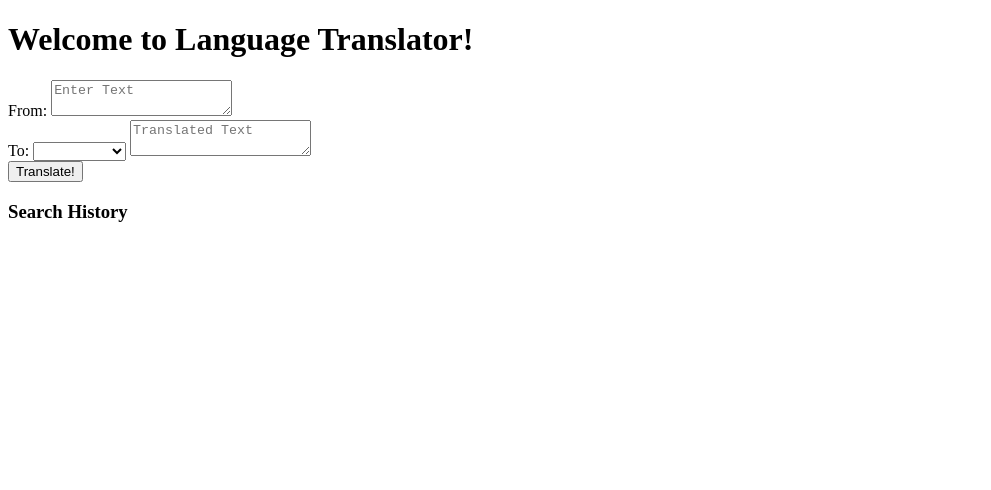
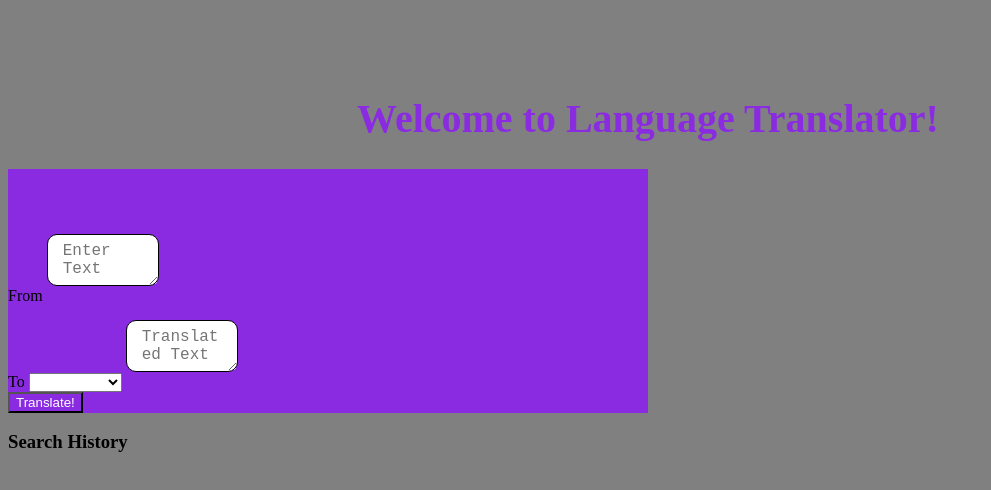
Before and after one commit to sariyarawaekklang/project-1, a plain HTML site: page index.html in a window 1280 px wide. Shown: the whole page, without its empty margins (0-991 px from the left). Drawn offline with Linux system fonts and the light colour scheme.

Commit message:
edit css

```diff
--- a/assets/css/style.css
+++ b/assets/css/style.css
@@ -0,0 +1,42 @@
+body {
+    background-color: grey;
+    padding-top: 60px;
+    width: 100%;
+    width: 100vw;
+    height: 550px;
+}
+
+.header-title {
+    text-align: center;
+    font-size: 40px;
+    color: blueviolet;
+}
+
+.main {
+    background-color: blueviolet;
+    padding-top: 50px;
+}
+
+.main,
+.col-md-6 {
+    width: 50%;
+}
+
+textarea {
+    border: 1px solid black;
+    border-radius: 10px;
+    padding: 7px 15px;
+    font-size: 16px;
+    width: 25%;
+    margin-bottom: 15px;
+    margin-top: 5px;
+}
+
+.to, .from {
+    margin-top: 10px;
+}
+
+.btn {
+    background-color: blueviolet;
+    color: white;
+}
--- a/index.html
+++ b/index.html
@@ -10,22 +10,23 @@
 </head>
 
 <body>
-    <header>
-        <h1>Welcome to Language Translator!</h1>
-    </header>
+    <div>
+        <h1 class="header-title">Welcome to Language Translator!</h1>
+    </div>
 
-    <main>
+    <div class="main">
+        <form>
             <!-- input; language will be detected using APIs -->
-       <div class="from">
-            <label for="from">From: </label>
+            <div class="col-md-6 from">
+                <label for="from">From</label>
                 <textarea class="from-box" placeholder="Enter Text"></textarea>
             </div>
 
             <!-- output -->
-       <div class="to">
-           <label for="to">To: </label>
+            <div class="col-md-6 to">
+                <label for="to">To</label>
+                <!-- dropdown menu for language options -->
                 <select class="language-options">
-               <!-- these will change, looking to see the options there are for languages -->
                     <option></option>
                     <option>English</option>
                     <option>Arabic</option>
@@ -57,6 +58,9 @@
             <div>
                 <button type="button" class="btn">Translate!</button>
             </div>
+        </form>
+    </div>
+
 
     <!-- search history -->
     <div>
@@ -66,7 +70,6 @@
         <!-- clear search history button -->
         <a></a>
     </div>
-    </main>
 </body>
 
 </html>
```
Lines whose indentation alone changed are shown as unchanged.
